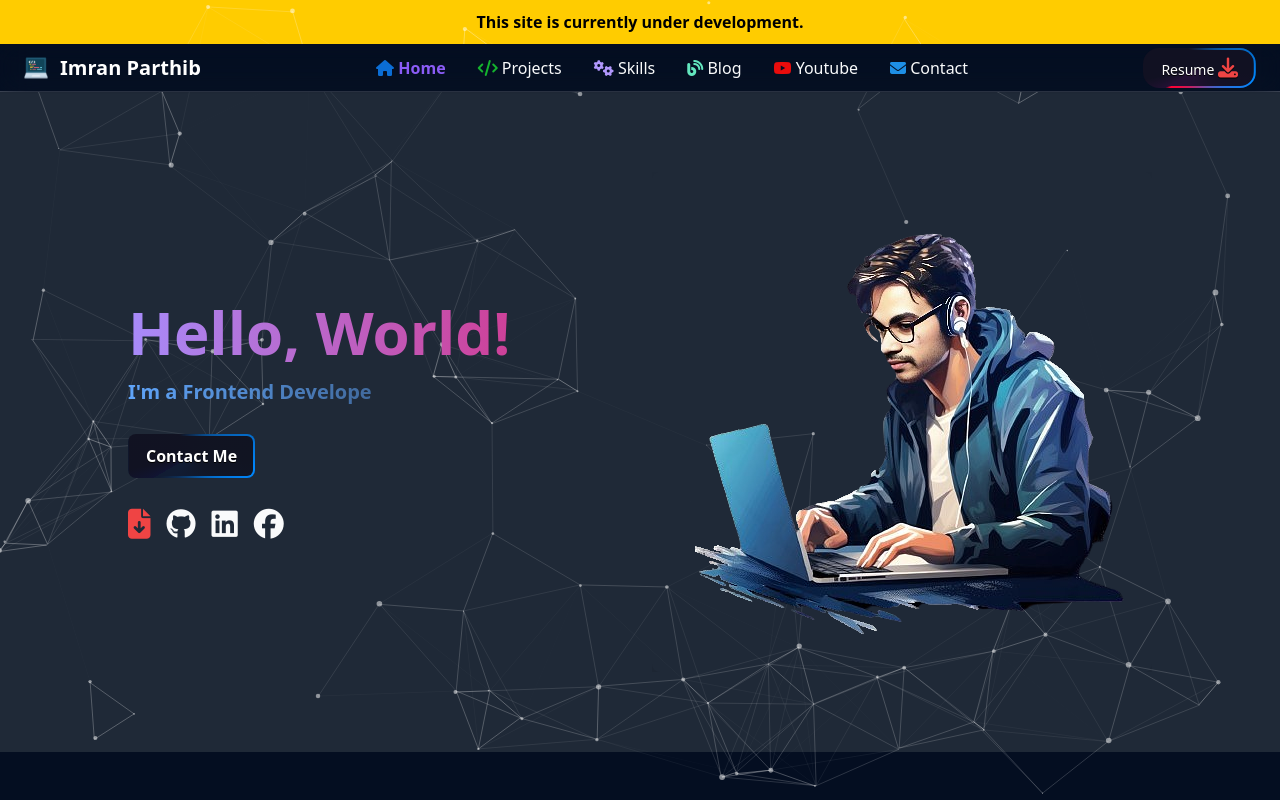
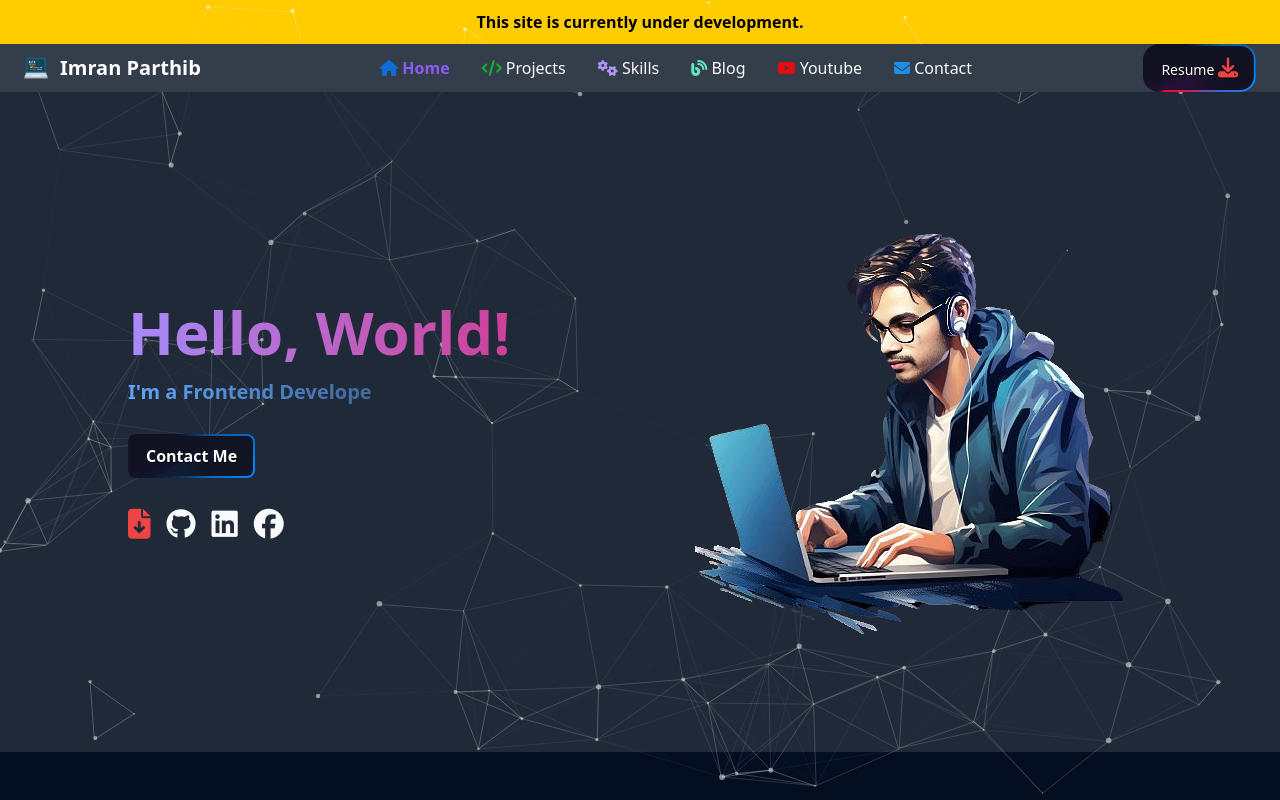
Before and after one commit to ImranParthiib/ImranParthiib.github.io, a website built with Vite: page index.html in a window 1280 px wide. Shown: the top 800 px of the page. Built offline with nearby package versions, Linux system fonts and the light colour scheme.

Commit message:
✨ Update mobile menu styling and behavior

```diff
--- a/header.js
+++ b/header.js
@@ -3,6 +3,9 @@ document
   .addEventListener("click", function () {
     const menu = document.getElementById("mobile-menu-2");
     menu.classList.toggle("hidden");
+    menu.classList.toggle("border-t-2");
+    menu.classList.toggle("mt-2");
+    menu.classList.toggle("border-red-500");
   });
 
 // Optionally close the menu when clicking outside
--- a/index.html
+++ b/index.html
@@ -52,42 +52,44 @@
   </div>
 
   <!-- ?Body Started Here -->
-  <body class="bg-gray-100">
+  <body>
     <!-- Development Notice -->
     <div class="development-notice">
       This site is currently under development.
     </div>
-    <!-- ?Header Started Here -->
-    <header class="sticky top-0 z-50">
-      <nav
-        class="bg-transparent backdrop-filter backdrop-blur-lg bg-opacity-5 shadow-sm border-gray-200 px-4 lg:px-6 md:py-1 lg:py-1 dark:bg-gray-800"
-      >
+    <!-- !Header Started Here -->
+    <header
+      class="bg-gray-800 bg-opacity-90 backdrop-filter backdrop-blur-lg shadow-sm sticky top-0 z-50 border-gray-700"
+    >
+      <nav class="px-2 lg:px-6" role="navigation" aria-label="Main Navigation">
         <div
           class="flex flex-wrap justify-between items-center mx-auto max-w-screen-xl"
         >
+          <!-- Logo Section -->
           <a href="#" class="flex items-center">
-            <img
-              src="/icons/programming.png"
-              class="mr-3 h-4 md:h-6 lg:h-6"
-              alt="Logo"
-            />
+            <img src="/icons/programming.png" class="mr-3 h-6" alt="Logo" />
             <span
-              class="self-center md:text-xl lg:text-xl font-semibold whitespace-nowrap text-white"
+              class="self-center text-base md:text-xl font-semibold whitespace-nowrap text-white"
               >Imran Parthib</span
             >
           </a>
+
+          <!-- Resume Button -->
           <div class="flex items-center lg:order-2">
             <div
-              class="animate-effect text-white bg-blue-700 hover:bg-blue-800 focus:ring-4 focus:ring-blue-300 font-medium rounded-lg text-sm px-2 md:px-4 lg:px-4 dark:bg-blue-600 dark:hover:bg-blue-700 focus:outline-none dark:focus:ring-blue-800 md:py-1 lg:py-1"
+              class="animate-effect text-white font-medium rounded-lg text-sm md:text-sm px-2 md:px-4 lg:px-4 md:py-1 lg:py-1"
             >
-              <a href="./Resume/resume.pdf" target="_blank" class="">
-                Resume <i class="fas fa-download text-xl text-red-500"></i>
+              <a href="./Resume/resume.pdf" target="_blank" class="text-white">
+                Resume
+                <i
+                  class="fas fa-download py-2 md:py-1 text-sm md:text-xl text-red-500"
+                ></i>
               </a>
             </div>
             <button
               data-collapse-toggle="mobile-menu-2"
               type="button"
-              class="inline-flex items-center p-2 ml-1 text-sm text-gray-500 rounded-lg lg:hidden hover:bg-gray-100 focus:outline-none focus:ring-2 focus:ring-gray-200 dark:text-gray-400 dark:hover:bg-gray-700 dark:focus:ring-gray-600"
+              class="inline-flex items-center p-2 ml-1 text-sm text-white rounded-lg lg:hidden"
               aria-controls="mobile-menu-2"
               aria-expanded="false"
             >
@@ -118,70 +120,85 @@
               </svg>
             </button>
           </div>
+
+          <!-- Main Navigation Links -->
           <div
-            class="hidden justify-between items-center w-full lg:flex lg:w-auto lg:order-1"
+            class="hidden justify-start items-center w-full lg:flex lg:w-auto lg:order-1"
             id="mobile-menu-2"
           >
             <ul
-              class="flex flex-col mt-4 font-medium lg:flex-row lg:space-x-8 lg:mt-0"
+              class="flex flex-row lg:flex-row flex-wrap justify-start md:space-x-4 lg:space-x-6 text-sm md:text-sm lg:text-base"
             >
-              <li>
+              <li class="hover:underline">
                 <a
                   href="#home"
-                  class="block py-2 pr-4 pl-3 text-white font-bold rounded bg-blue-700 lg:bg-transparent lg:text-purple-500 lg:p-0 dark:text-white"
+                  class="block py-2 pr-4 pl-3 font-bold rounded lg:bg-transparent text-purple-500 hover:text-white lg:p-0 hover:underline"
                   aria-current="page"
-                  ><i
-                    class="fa-solid fa-house fa-bounce"
+                >
+                  <i
+                    class="fa-solid fa-house fa-bounce ml-2"
                     style="color: #0b6dd5"
                   ></i>
-                  Home</a
-                >
+                  Home
+                </a>
               </li>
-              <li>
+              <li class="hover:underline">
                 <a
                   href="#projects"
                   class="block py-2 pr-4 pl-3 text-gray-50 hover:text-purple-500 lg:p-0 dark:text-gray-400 lg:dark:hover:text-white"
-                  ><i class="fa-solid fa-code" style="color: #14b32e"></i>
-                  Projects</a
                 >
+                  <i class="fa-solid fa-code ml-2" style="color: #14b32e"></i>
+                  Projects
+                </a>
               </li>
-              <li>
+              <li class="hover:underline">
                 <a
                   href="#skills"
                   class="block py-2 pr-4 pl-3 text-gray-50 hover:text-purple-500 lg:p-0 dark:text-gray-400 lg:dark:hover:text-white"
-                  ><i class="fa-solid fa-gears" style="color: #b197fc"></i>
-                  Skills</a
                 >
+                  <i class="fa-solid fa-gears ml-2" style="color: #b197fc"></i>
+                  Skills
+                </a>
               </li>
-              <li>
+              <li class="hover:underline">
                 <a
                   href="#blogs"
                   class="block py-2 pr-4 pl-3 text-gray-50 hover:text-purple-500 lg:p-0 dark:text-gray-400 lg:dark:hover:text-white"
-                  ><i class="fa-solid fa-blog" style="color: #63e6be"></i>
-                  Blog</a
                 >
+                  <i class="fa-solid fa-blog ml-2" style="color: #63e6be"></i>
+                  Blog
+                </a>
               </li>
-              <li>
+              <li class="hover:underline">
                 <a
                   href="#youtube"
                   class="block py-2 pr-4 pl-3 text-gray-50 hover:text-purple-500 lg:p-0 dark:text-gray-400 lg:dark:hover:text-white"
-                  ><i class="fa-brands fa-youtube" style="color: #e90c0c"></i>
-                  Youtube</a
                 >
+                  <i
+                    class="fa-brands fa-youtube ml-2"
+                    style="color: #e90c0c"
+                  ></i>
+                  Youtube
+                </a>
               </li>
-              <li>
+              <li class="hover:underline">
                 <a
                   href="#contact"
                   class="block py-2 pr-4 pl-3 text-gray-50 hover:text-purple-500 lg:p-0 dark:text-gray-400 lg:dark:hover:text-white"
-                  ><i class="fa-solid fa-envelope" style="color: #1e8fe6"></i>
-                  Contact</a
                 >
+                  <i
+                    class="fa-solid fa-envelope ml-2"
+                    style="color: #1e8fe6"
+                  ></i>
+                  Contact
+                </a>
               </li>
             </ul>
           </div>
         </div>
       </nav>
     </header>
+
     <!-- ?Hero/Banner Section -->
     <section
       id="home"
--- a/style.css
+++ b/style.css
@@ -1,12 +1,10 @@
-.bg-unique,
-header {
+.bg-unique {
   background-image: url(/images/header.webp);
   /* background-image: url("https://github.blog/wp-content/uploads/2020/12/2-2.png?resize=1024%2C613"); */
   background-size: cover;
   background-repeat: no-repeat;
 }
-.bg-custom,
-footer {
+.bg-custom {
   background-image: url(/images/footer.webp);
   /* background-image: url("https://github.blog/wp-content/uploads/2020/12/102393310-07478b80-3f8d-11eb-84eb-392d555ebd29.png?fit=1200%2C630"); */
   background-size: cover;
@@ -162,14 +160,13 @@ footer {
     transparent 99%,
     transparent
   );
- --main-bg: conic-gradient(
+  --main-bg: conic-gradient(
     from var(--border-angle),
     #0d3b3ba1,
     #042a3575 5%,
     #0a23459c 60%,
     #100a4a93 95%
   );
-
 
   background: var(--main-bg) padding-box, var(--gradient-border) border-box,
     var(--main-bg) border-box;
```
